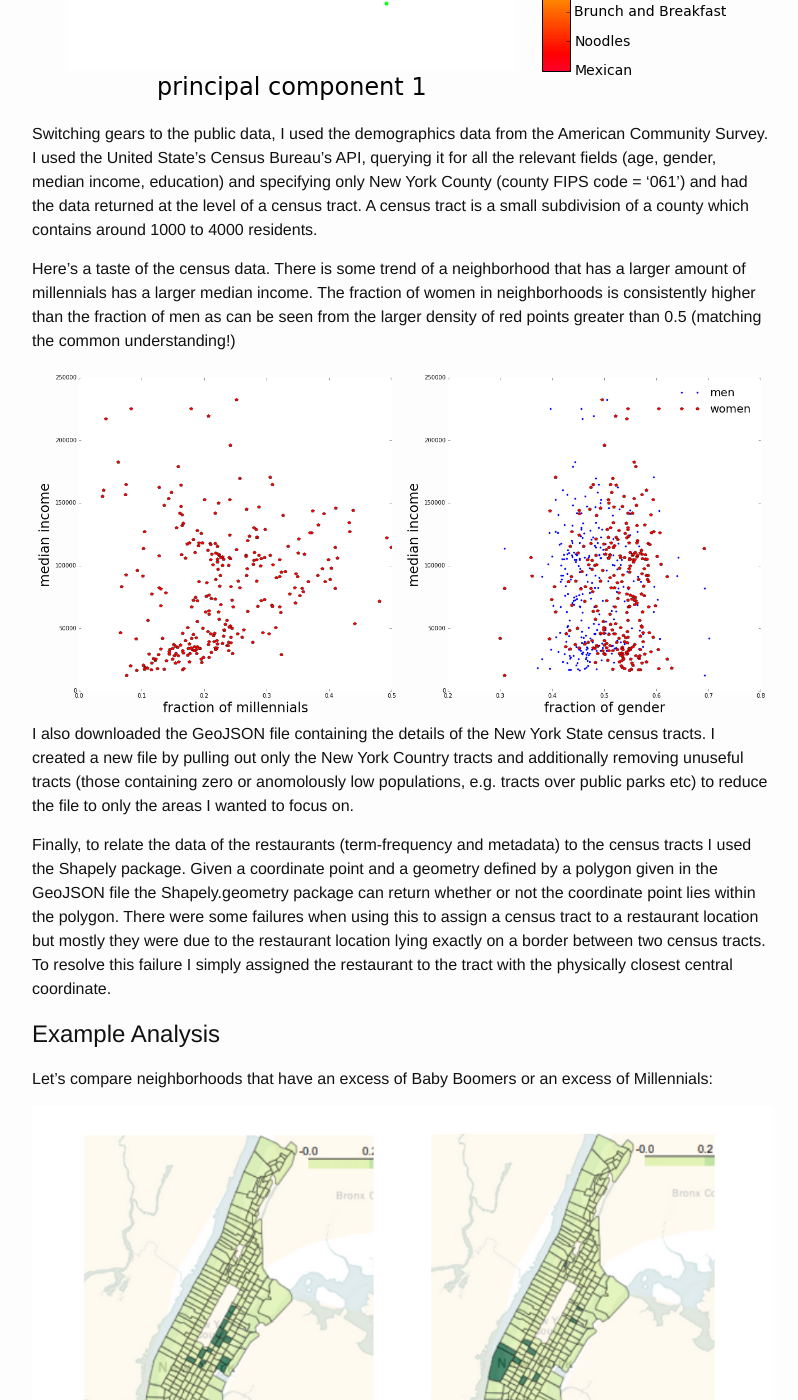
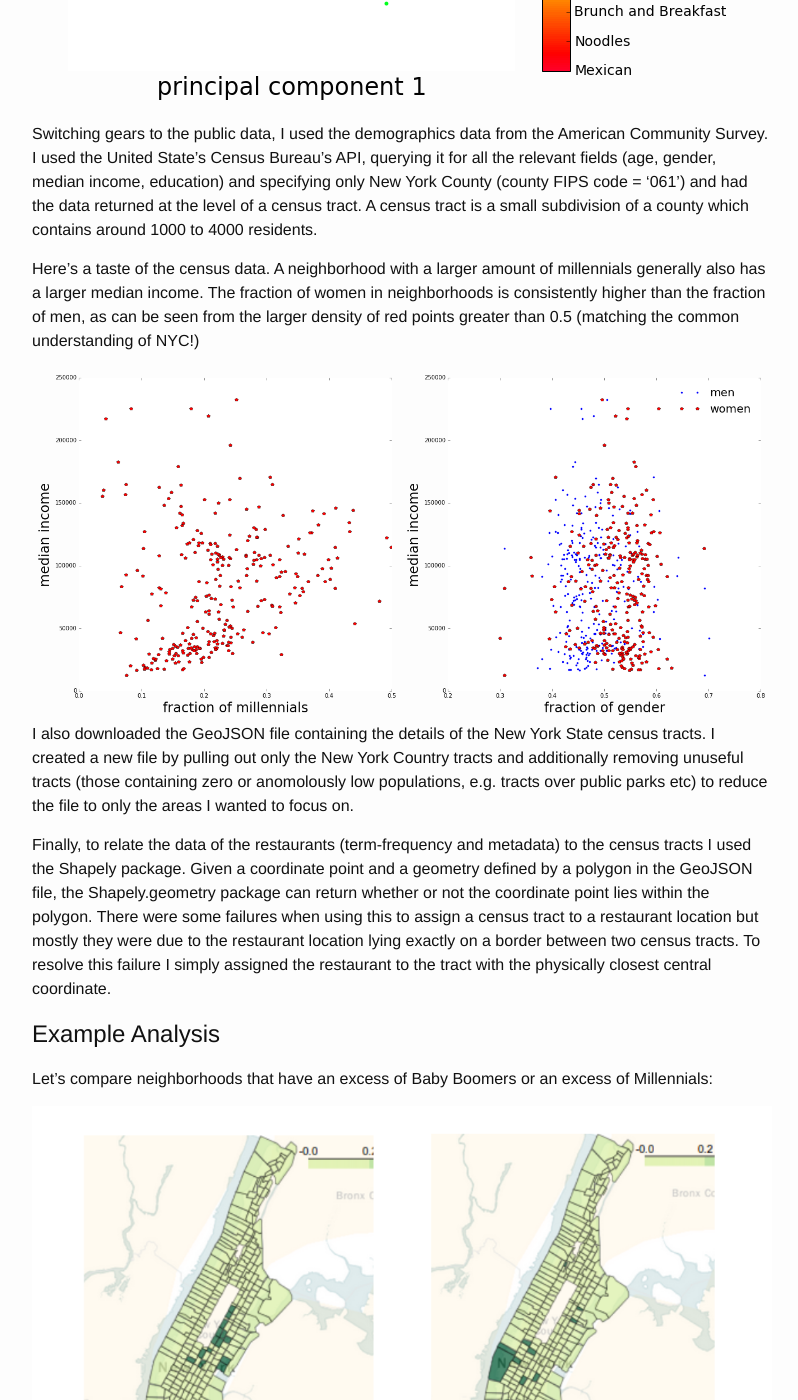
Before and after one commit to alexabate/alexabate.github.io, a Jekyll site: the page built from _posts/2016-10-03-market-insight.md, in a window 1280 px wide and 1400 px high, scrolled down 2998 px. Shown: the whole window, without its empty margins (238-1036 px from the left). Built offline with Jekyll 4.4.1, drawn with Linux system fonts in a browser that asks for light colours; some web fonts are replaced.

Commit message:
Update 2016-10-03-market-insight.md

```diff
--- a/_posts/2016-10-03-market-insight.md
+++ b/_posts/2016-10-03-market-insight.md
@@ -61,13 +61,13 @@ The plot below shows the first two principal components of the restaurant - term
 
 Switching gears to the public data, I used the demographics data from the American Community Survey. I used the United State's Census Bureau's [API](https://www.census.gov/developers/), querying it for all the relevant fields (age, gender, median income, education) and specifying only New York County (county FIPS code = '061') and had the data returned at the level of a census tract. A census tract is a small subdivision of a county which contains around 1000 to 4000 residents.
 
-Here's a taste of the census data. There is some trend of a neighborhood that has a larger amount of millennials has a larger median income. The fraction of women in neighborhoods is consistently higher than the fraction of men as can be seen from the larger density of red points greater than 0.5 (matching the common understanding!)
+Here's a taste of the census data. A neighborhood with a larger amount of millennials generally also has a larger median income. The fraction of women in neighborhoods is consistently higher than the fraction of men, as can be seen from the larger density of red points greater than 0.5 (matching the common understanding of NYC!)
 
 ![census1]({{ BASE_PATH }}/images/census_plot1.png) | ![census2]({{ BASE_PATH }}/images/men_women.png)
 
 I also downloaded the GeoJSON file containing the details of the New York State census tracts. I created a new file by pulling out only the New York Country tracts and additionally removing unuseful tracts (those containing zero or anomolously low populations, e.g. tracts over public parks etc) to reduce the file to only the areas I wanted to focus on.
 
-Finally, to relate the data of the restaurants (term-frequency and metadata) to the census tracts I used the Shapely package. Given a coordinate point and a geometry defined by a polygon given in the GeoJSON file the Shapely.geometry package can return whether or not the coordinate point lies within the polygon. There were some failures when using this to assign a census tract to a restaurant location but mostly they were due to the restaurant location lying exactly on a border between two census tracts. To resolve this failure I simply assigned the restaurant to the tract with the physically closest central coordinate.
+Finally, to relate the data of the restaurants (term-frequency and metadata) to the census tracts I used the Shapely package. Given a coordinate point and a geometry defined by a polygon in the GeoJSON file, the Shapely.geometry package can return whether or not the coordinate point lies within the polygon. There were some failures when using this to assign a census tract to a restaurant location but mostly they were due to the restaurant location lying exactly on a border between two census tracts. To resolve this failure I simply assigned the restaurant to the tract with the physically closest central coordinate.
 
 # Example Analysis
 
```
